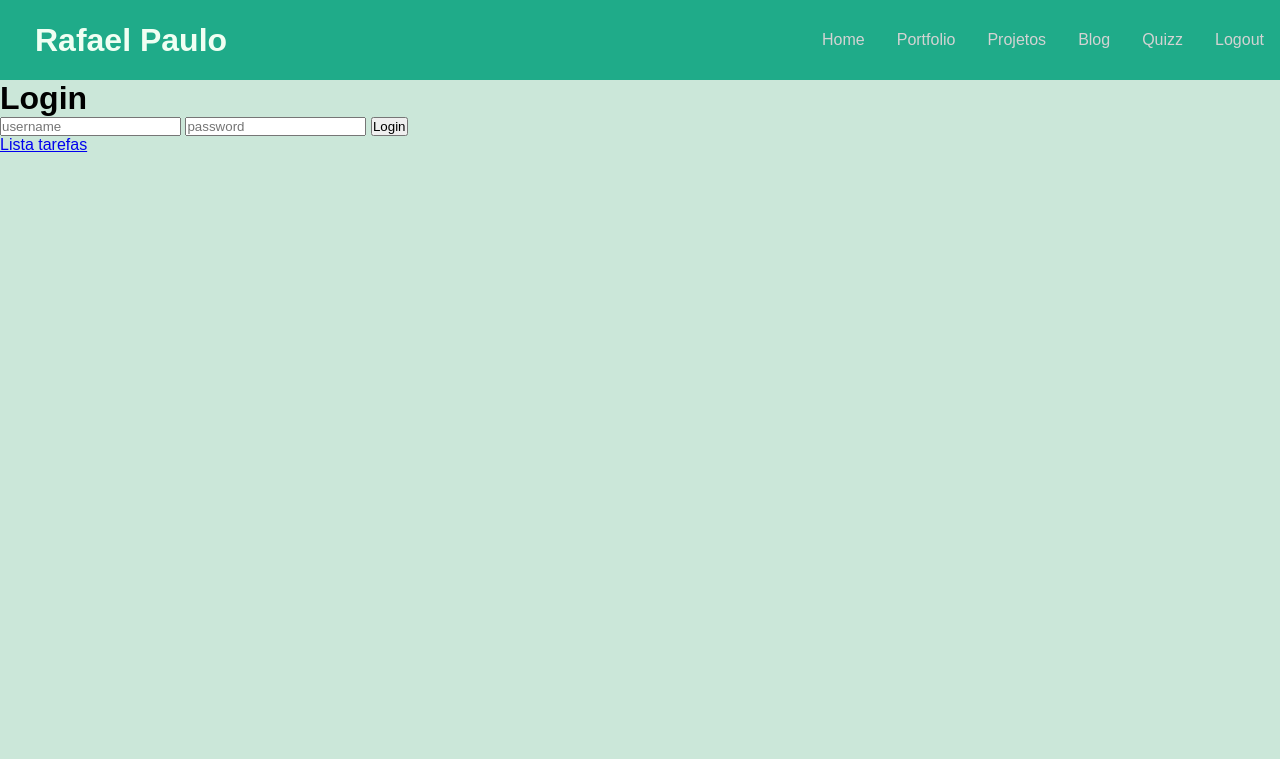
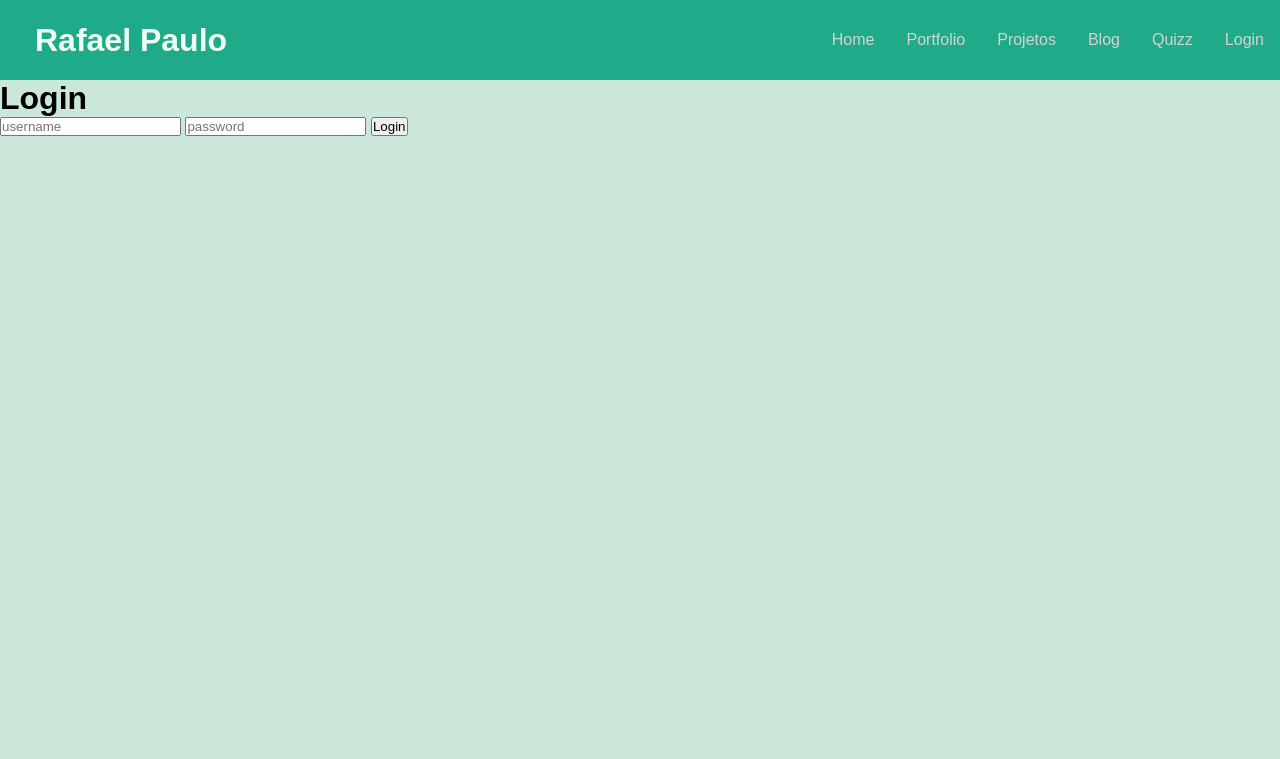
Before and after one commit to rafaelpaulo22001810/portfolio, a Django app: page /login in a window 1280 px wide. Shown: the top 759 px of the page. Run offline with Django 4.2, Linux system fonts and the light colour scheme; parts of the project's set-up code (start-up, migrations or seed data) failed here and were passed over.

Commit message:
porfolio

```diff
--- a/portfolio/templates/portfolio/layout.html
+++ b/portfolio/templates/portfolio/layout.html
@@ -16,9 +16,9 @@
             <a href="{% url 'portfolio:blog' %}">Blog</a>
             <a href="{% url 'portfolio:quizz' %}">Quizz</a>
             {% if request.user.is_authenticated %}
-                <a href="{% url 'portfolio:logout' %}">Login</a>
+                <a href="{% url 'portfolio:logout' %}">Logout</a>
             {% else %}
-                <a href="{% url 'portfolio:login' %}">Logout</a>
+                <a href="{% url 'portfolio:login' %}">Login</a>
             {% endif %}
         </nav>
     </header>
--- a/portfolio/templates/portfolio/login.html
+++ b/portfolio/templates/portfolio/login.html
@@ -9,7 +9,7 @@
       <p> {{ message }} </p>
     {% endif %}
 
-    <form action="" method="post">
+    <form action="{% url 'portfolio:login' %}" method="post">
         {% csrf_token %}
         <input type="text" name="username" placeholder="username">
         <input type="password" name="password" placeholder="password">
@@ -17,7 +17,4 @@
         <input type="submit" value="Login">
     </form>
 
-    <a href="{% url 'portfolio:home' %}">Lista tarefas</a>
-
-
 {% endblock main %}
```
